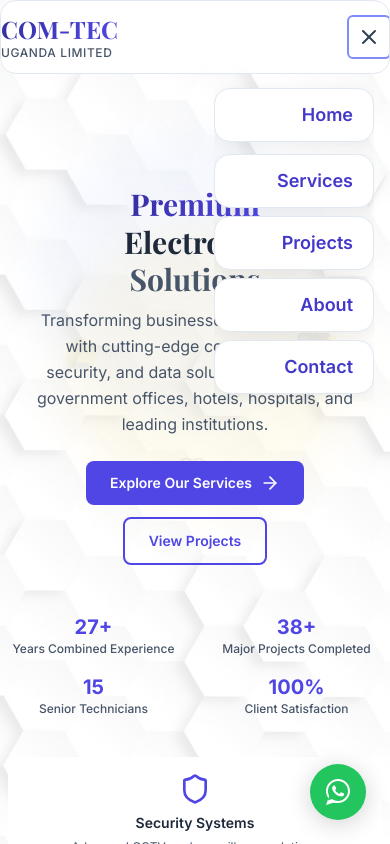
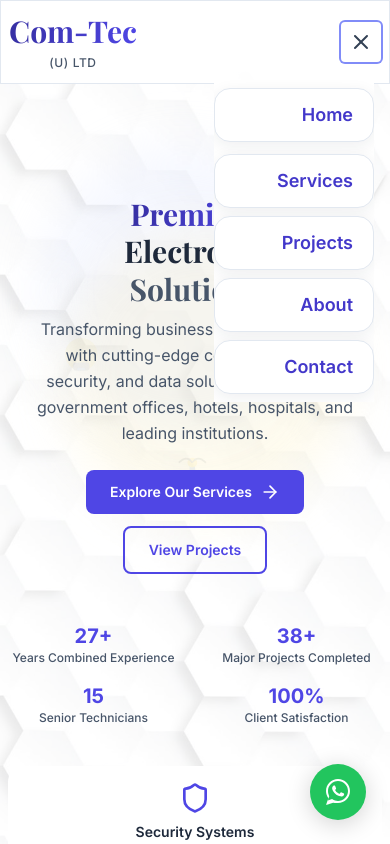
Before and after one commit to pirwoth/Com-Tec, a React (Vite) app: page / in a window 390 px wide. Both pictures are taken after a click on the button "Toggle menu". Shown: the top 844 px of the page. Built offline with nearby package versions, Linux system fonts and the light colour scheme; the HTML template or start-up script is replaced by a standard one.

Commit message:
UI design

```diff
--- a/src/components/Navbar.jsx
+++ b/src/components/Navbar.jsx
@@ -73,22 +73,18 @@ const Navbar = () => {
         <div
           className={`pointer-events-auto mx-auto sm:max-w-6xl sm:w-[90vw] md:w-[85vw] lg:w-[75vw] xl:w-[65vw] shadow-xl bg-white/90 glass-effect border border-slate-200 ${
             scrolled ? 'py-2' : 'py-3'
-          } px-4 sm:px-6 lg:px-8 flex items-center rounded-b-2xl rounded-t-none`}
+          } px-2 sm:px-6 lg:px-8 flex items-center rounded-b-xl md:rounded-b-2xl md:rounded-t-none`}
         >
           {/* Flex row: logo (left), nav (center), menu (right) */}
           <div className="w-full flex items-center justify-between">
             {/* Logo: always left */}
             <motion.div
-              className="flex-shrink-0 cursor-pointer"
+              className="flex-shrink-0 cursor-pointer flex flex-col items-start pl-2 sm:pl-0"
               whileHover={{ scale: 1.05 }}
               onClick={() => window.location.href = '/'}
             >
-              <h1 className="text-2xl lg:text-3xl font-serif font-bold gradient-text">
-                COM-TEC
-              </h1>
-              <p className="text-xs text-slate-600 font-medium tracking-wider">
-                UGANDA LIMITED
-              </p>
+              <h1 className="text-3xl font-bold font-serif gradient-text leading-tight">Com-Tec</h1>
+              <h2 className="text-xs text-slate-600 font-medium tracking-wider mt-1 self-center">(U) LTD</h2>
             </motion.div>
             {/* Desktop Navigation (centered on desktop only) */}
             <div className="hidden md:flex flex-1 justify-center">
@@ -108,7 +104,7 @@ const Navbar = () => {
               </div>
             </div>
             {/* Mobile menu button (right end on mobile only) */}
-            <div className="md:hidden">
+            <div className="md:hidden pr-2">
               <button
                 onClick={() => setIsOpen(!isOpen)}
                 className="text-slate-700 hover:text-navy-600 p-2 focus:outline-none focus:ring-2 focus:ring-navy-400 rounded"
@@ -132,15 +128,13 @@ const Navbar = () => {
           {isOpen && (
             <motion.div
               key="mobile-menu"
-              className="pointer-events-auto md:hidden fixed right-4 top-20 z-[9999] flex flex-col items-end"
-              style={{ borderRadius: '0 0 1rem 1rem', ...(window.innerWidth <= 640 ? { borderTopLeftRadius: 0, borderTopRightRadius: 0 } : {}) }}
+              className="pointer-events-auto md:hidden fixed right-4 top-20 z-[9999] flex flex-col items-end "
               initial={{ opacity: 0, x: 100 }}
               animate={{ opacity: 1, x: 0 }}
               exit={{ opacity: 0, x: 100 }}
               transition={{ duration: 0.5, type: 'spring', bounce: 0.18 }}
             >
-              <nav className="flex flex-col space-y-2 items-end py-2 px-2 w-full"
-                style={{ borderRadius: '0 0 1rem 1rem', ...(window.innerWidth <= 640 ? { borderTopLeftRadius: 0, borderTopRightRadius: 0 } : {}) }}>
+              <nav className="flex flex-col space-y-2 items-end py-2 px-2 w-full rounded-b-xl shadow-lg bg-white">
                 {navItems.map((item, idx) => (
                   <motion.a
                     key={item.name}
--- a/src/index.css
+++ b/src/index.css
@@ -39,7 +39,7 @@
 
 @layer components {
   .glass-effect {
-    @apply backdrop-blur-md rounded-2xl;
+    @apply backdrop-blur-md; /* removed rounded-2xl */
   }
 
   .gradient-text {
@@ -55,7 +55,7 @@
   }
 
   .glass-effect, .box, .card, .container {
-    @apply rounded-2xl;
+    /* removed rounded-2xl here as well */
   }
 
   .card {
@@ -106,19 +106,41 @@ img, iframe {
     margin-left: 0 !important;
     margin-right: 0 !important;
   }
+  /* Remove border-radius for navbar and mobile menu only */
+  nav, .glass-effect {
+    border-radius: 0 !important;
+  }
 }
 
 /* Utility for full-width boxes and containers on mobile */
 @media (max-width: 767px) {
-  .box, .card, .container, .glass-effect {
+  .box, .card, .container {
     width: 100% !important;
     max-width: 100% !important;
     margin-left: 0 !important;
     margin-right: 0 !important;
-    border-radius: 1rem !important; /* Add a nice border radius for mobile */
+    border-radius: 1rem !important;
     box-shadow: none !important;
     padding-left: 0 !important;
     padding-right: 0 !important;
     overflow-x: hidden !important;
   }
 }
+
+@media (min-width: 768px) {
+  nav.pointer-events-none + div {
+    border-top-left-radius: 0 !important;
+    border-top-right-radius: 0 !important;
+    border-bottom-left-radius: 1rem !important;
+    border-bottom-right-radius: 1rem !important;
+  }
+}
+
+@media (max-width: 767px) {
+  nav.pointer-events-none + div {
+    border-top-left-radius: 0 !important;
+    border-top-right-radius: 0 !important;
+    border-bottom-left-radius: 0.75rem !important;
+    border-bottom-right-radius: 0.75rem !important;
+  }
+}
```
Also changed, not shown: Screenshot_2025-06-25_18-28-03.png (added), Screenshot_2025-06-27_11-36-05.png (added).
